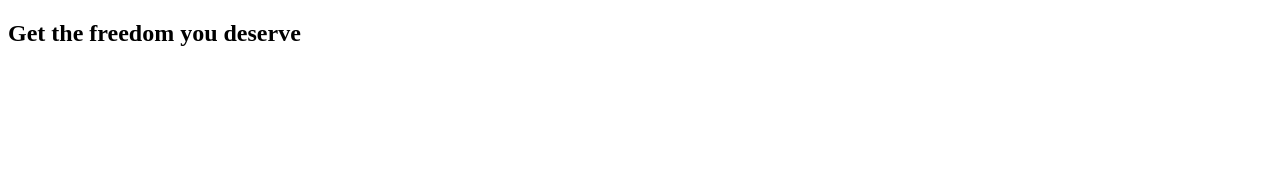
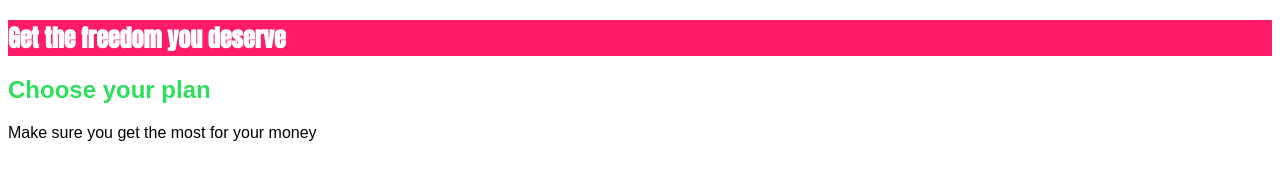
Before and after one commit to santiracca/css_demo, a plain HTML site: page index.html in a window 1280 px wide. Drawn offline with Linux system fonts and the light colour scheme.

Commit message:
Class basics

```diff
--- a/index.html
+++ b/index.html
@@ -4,11 +4,21 @@
     <meta charset="UTF-8" />
     <meta name="viewport" content="width=device-width, initial-scale=1.0" />
     <title>uHost</title>
+    <link
+      href="https://fonts.googleapis.com/css2?family=Anton&display=swap"
+      rel="stylesheet"
+    />
+
+    <link rel="stylesheet" href="main.css" />
   </head>
   <body>
     <main>
-      <section>
+      <section id="product-overview">
         <h1>Get the freedom you deserve</h1>
+      </section>
+      <section id="plans">
+        <h1 class="section-title">Choose your plan</h1>
+        <p>Make sure you get the most for your money</p>
       </section>
     </main>
   </body>
--- /dev/null
+++ b/main.css
@@ -0,0 +1,16 @@
+body {
+  font-family: sans-serif;
+}
+
+#product-overview {
+  background: #ff1b68;
+}
+
+.section-title {
+  color: #2ddf5c;
+}
+
+#product-overview h1 {
+  font-family: "Anton";
+  color: white;
+}
```
